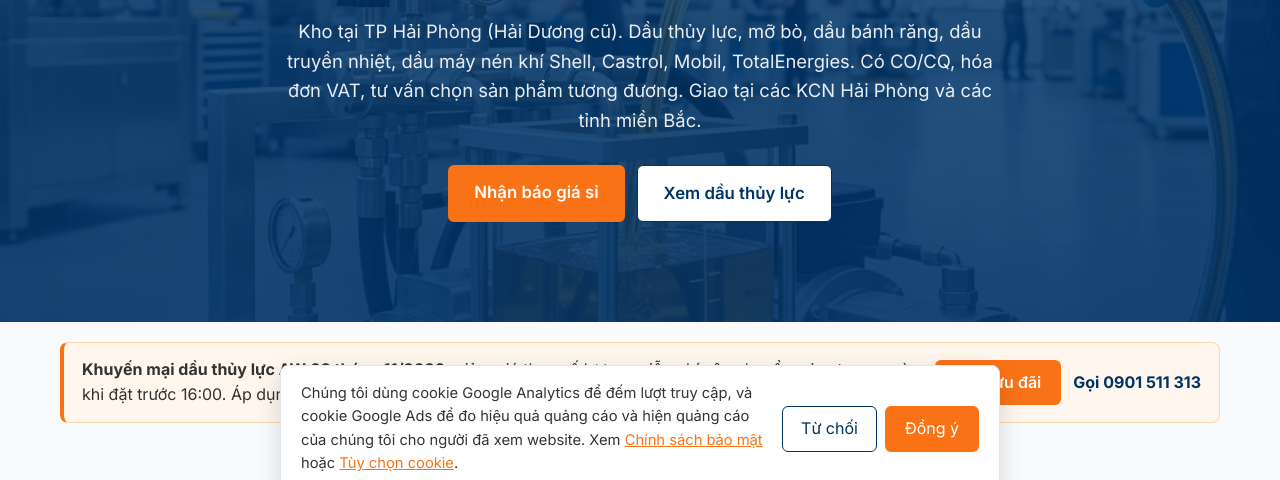
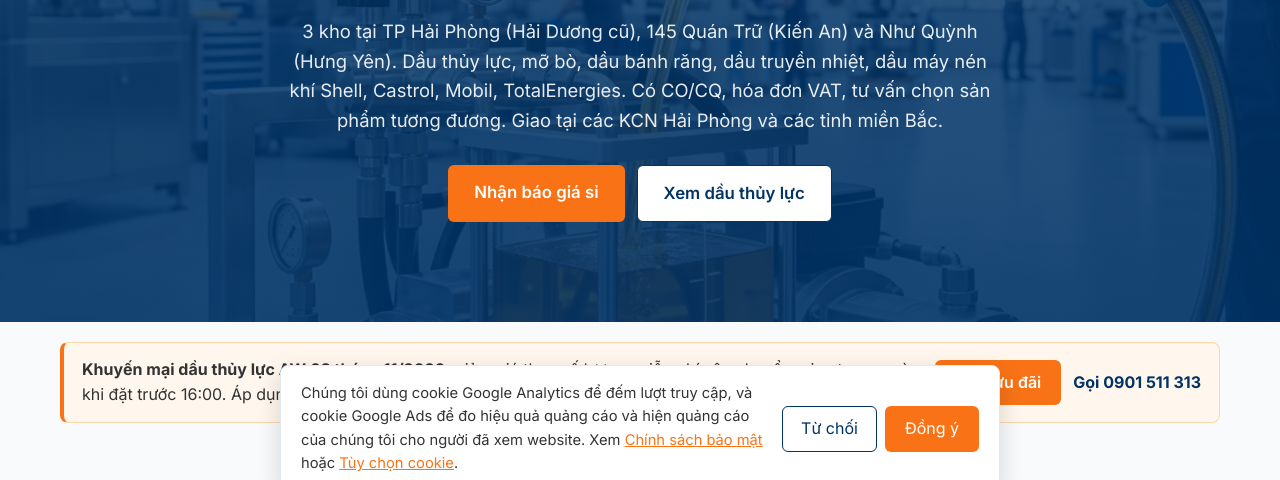
Before and after one commit to teamseohpvn/antygravity, an Astro site: page / in a window 1280 px wide. Shown: the part 291-771 px from the top of the page. Built offline with nearby package versions, Linux system fonts and the light colour scheme; Astro itself is replaced by a stand-in of ours; no server answers.

Commit message:
content: trang chủ ghi đủ 3 kho (Hải Dương cũ, Kiến An, Như Quỳnh)
Co-Authored-By: Claude Opus 5.5 <noreply@anthropic.com>

```diff
--- a/src/pages/index.astro
+++ b/src/pages/index.astro
@@ -37,7 +37,7 @@ const grade = (p: (typeof products)[number]) =>
     />
     <div class="container hero-content">
       <h1>Dầu nhớt công nghiệp và mỡ bôi trơn chính hãng cho nhà máy</h1>
-      <p>Kho tại {AREA_TEXT}. Dầu thủy lực, mỡ bò, dầu bánh răng, dầu truyền nhiệt, dầu máy nén khí {BRANDS.slice(0, 4).join(', ')}. Có CO/CQ, hóa đơn VAT, tư vấn chọn sản phẩm tương đương. Giao tại các KCN Hải Phòng và các tỉnh miền Bắc.</p>
+      <p>3 kho tại {AREA_TEXT}, 145 Quán Trữ (Kiến An) và Như Quỳnh (Hưng Yên). Dầu thủy lực, mỡ bò, dầu bánh răng, dầu truyền nhiệt, dầu máy nén khí {BRANDS.slice(0, 4).join(', ')}. Có CO/CQ, hóa đơn VAT, tư vấn chọn sản phẩm tương đương. Giao tại các KCN Hải Phòng và các tỉnh miền Bắc.</p>
       <div class="hero-actions">
         <a href="/bao-gia" class="btn-primary" data-track="add_to_quote">Nhận báo giá sỉ</a>
         <a href="/dau-thuy-luc" class="btn-secondary">Xem dầu thủy lực</a>
```
